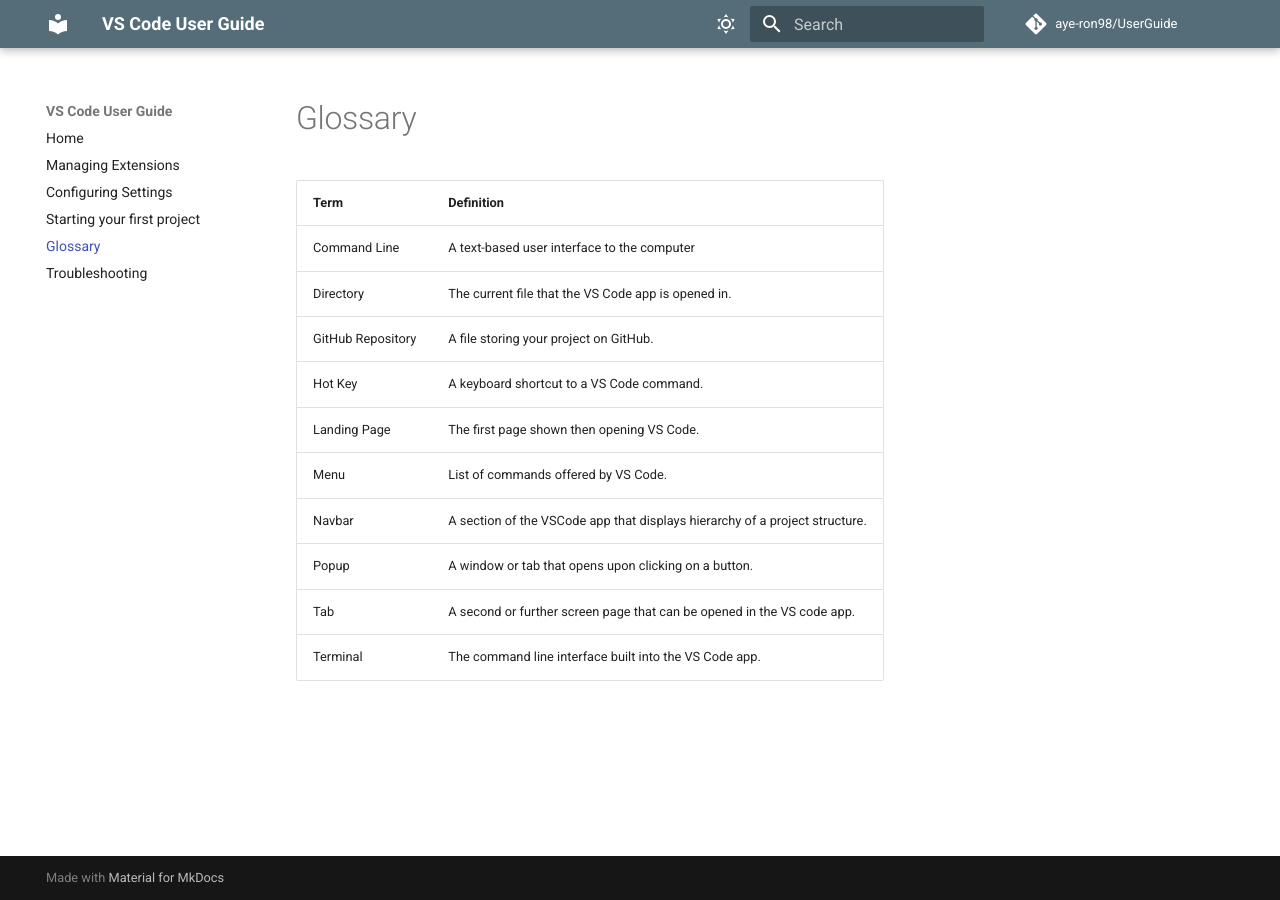
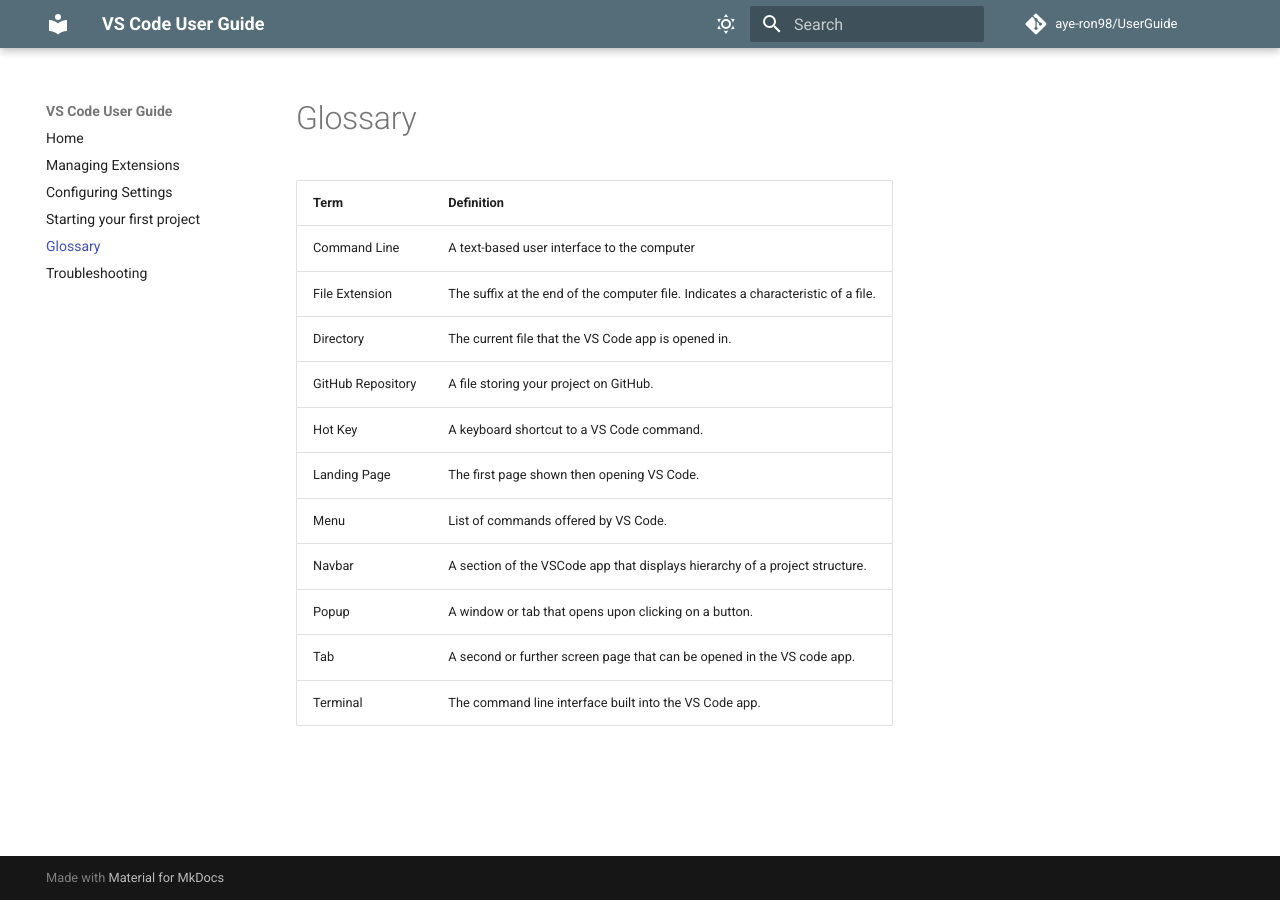
Before and after one commit to aye-ron98/UserGuide, an MkDocs documentation site: the page built from docs/pages/glossary.md, in a window 1280 px wide. Built offline with MkDocs 1.6.1 and Material for MkDocs 9.7.7, drawn with Linux system fonts in a browser that asks for light colours; comment, search, counter and statistics services are not loaded.

Commit message:
update glossary woth extensions

```diff
--- a/docs/pages/glossary.md
+++ b/docs/pages/glossary.md
@@ -1,6 +1,7 @@
 | **Term**   |      **Definition**      |
 |----------|-------------|
 | Command Line | A text-based user interface to the computer |
+| File Extension| The suffix at the end of the computer file. Indicates a characteristic of a file. |
 | Directory | The current file that the VS Code app is opened in. |
 | GitHub Repository | A file storing your project on GitHub. |
 | Hot Key | A keyboard shortcut to a VS Code command. |
```
